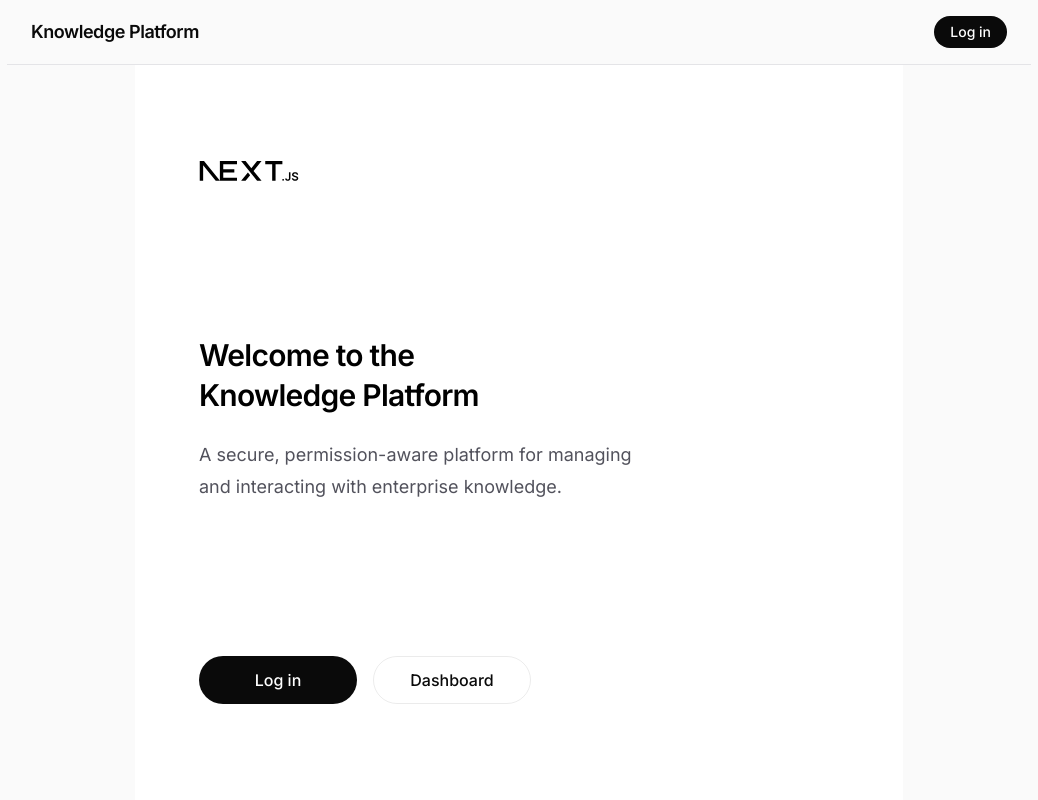
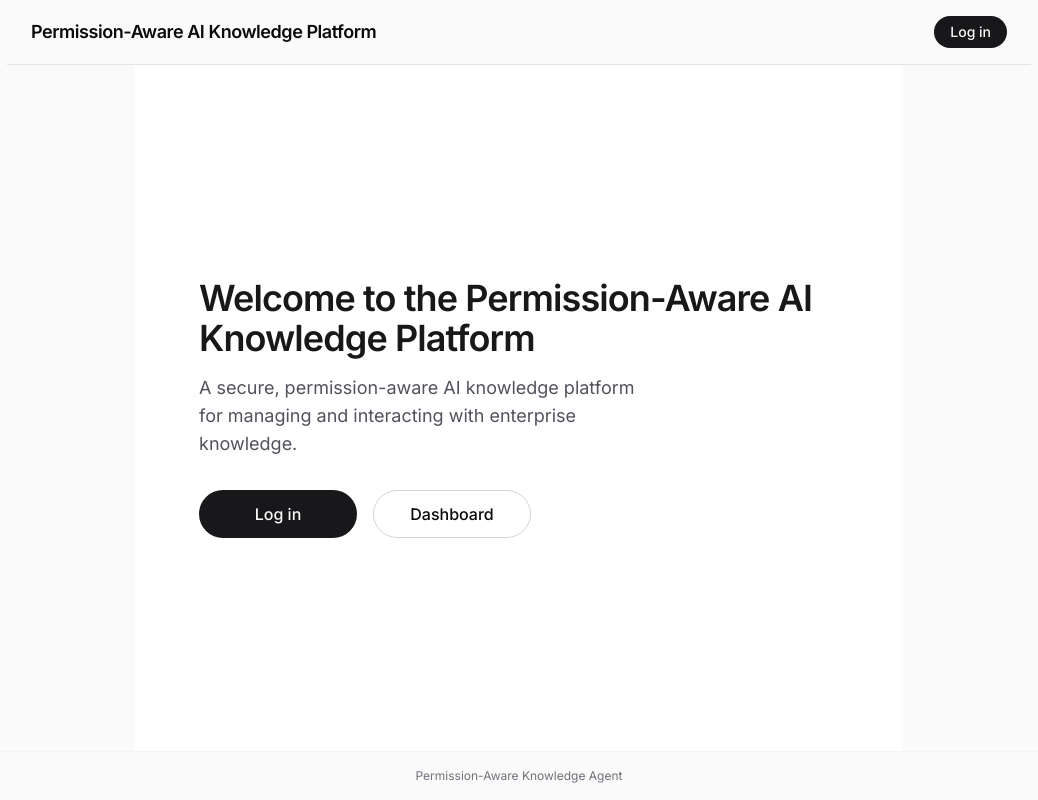
Before and after one commit to eldavi20/project-14-knowledge-platform-frontend, a Next.js app: page / in a window 1280 px wide. Shown: the whole page, without its empty margins (121-1159 px from the left). Built offline with nearby package versions, Linux system fonts and the light colour scheme.

Commit message:
refactor(frontend): clean up landing page boilerplate
- Remove default Next.js template SVGs and unused image imports

- Standardize Tailwind styling and dark mode support

- Update headings and copy to reflect the Permission-Aware AI Knowledge Platform

Refs: US-67, T-134

```diff
--- a/app/page.tsx
+++ b/app/page.tsx
@@ -1,53 +1,49 @@
-import Image from "next/image";
 import Link from "next/link";
 
 export default function Home() {
   return (
-    <div className="flex flex-col flex-1 items-center justify-between bg-zinc-50 font-sans dark:bg-black">
+    <div className="flex flex-col flex-1 items-center justify-between bg-zinc-50 font-sans dark:bg-black dark:text-zinc-50 min-h-screen">
       <header className="w-full max-w-5xl flex justify-between items-center py-4 px-6 border-b border-zinc-200 dark:border-zinc-800">
-        <span className="font-semibold text-lg tracking-tight">Knowledge Platform</span>
+        <span className="font-semibold text-lg tracking-tight">Permission-Aware AI Knowledge Platform</span>
         <nav>
           <Link
             href="/login"
-            className="inline-flex items-center justify-center rounded-full bg-foreground px-4 py-1.5 text-sm font-medium text-background transition-colors hover:bg-[#383838] dark:hover:bg-[#ccc]"
+            className="inline-flex items-center justify-center rounded-full bg-zinc-900 px-4 py-1.5 text-sm font-medium text-zinc-50 transition-colors hover:bg-zinc-700 dark:bg-zinc-100 dark:text-zinc-900 dark:hover:bg-zinc-300"
           >
             Log in
           </Link>
         </nav>
       </header>
 
-      <main className="flex flex-1 w-full max-w-3xl flex-col items-center justify-between py-24 px-16 bg-white dark:bg-black sm:items-start">
-        <Image
-          className="dark:invert h-5 w-[100px]"
-          src="/next.svg"
-          alt="Next.js logo"
-          width={100}
-          height={20}
-          priority
-        />
-        <div className="flex flex-col items-center gap-6 text-center sm:items-start sm:text-left">
-          <h1 className="max-w-xs text-3xl font-semibold leading-10 tracking-tight text-black dark:text-zinc-50">
-            Welcome to the Knowledge Platform
+      <main className="flex flex-1 w-full max-w-3xl flex-col items-center justify-center gap-8 py-24 px-16 bg-white dark:bg-black text-center sm:items-start sm:text-left">
+        <div className="flex flex-col gap-4">
+          <h1 className="text-3xl font-semibold tracking-tight text-zinc-900 dark:text-zinc-50 sm:text-4xl">
+            Welcome to the Permission-Aware AI Knowledge Platform
           </h1>
-          <p className="max-w-md text-lg leading-8 text-zinc-600 dark:text-zinc-400">
-            A secure, permission-aware platform for managing and interacting with enterprise knowledge.
+          <p className="max-w-md text-lg text-zinc-600 dark:text-zinc-400">
+            A secure, permission-aware AI knowledge platform for managing and interacting with enterprise knowledge.
           </p>
         </div>
-        <div className="flex flex-col gap-4 text-base font-medium sm:flex-row">
+
+        <div className="flex flex-col gap-4 text-base font-medium sm:flex-row w-full sm:w-auto">
           <Link
-            className="flex h-12 w-full items-center justify-center gap-2 rounded-full bg-foreground px-5 text-background transition-colors hover:bg-[#383838] dark:hover:bg-[#ccc] md:w-[158px]"
+            className="flex h-12 w-full items-center justify-center rounded-full bg-zinc-900 px-5 text-zinc-50 transition-colors hover:bg-zinc-700 dark:bg-zinc-100 dark:text-zinc-900 dark:hover:bg-zinc-300 sm:w-[158px]"
             href="/login"
           >
             Log in
           </Link>
           <Link
-            className="flex h-12 w-full items-center justify-center rounded-full border border-solid border-black/[.08] px-5 transition-colors hover:border-transparent hover:bg-black/[.04] dark:border-white/[.145] dark:hover:bg-[#1a1a1a] md:w-[158px]"
+            className="flex h-12 w-full items-center justify-center rounded-full border border-zinc-300 px-5 transition-colors hover:bg-zinc-100 dark:border-zinc-700 dark:hover:bg-zinc-900 sm:w-[158px]"
             href="/dashboard"
           >
             Dashboard
           </Link>
         </div>
       </main>
+
+      <footer className="w-full py-4 text-center text-xs text-zinc-500 dark:text-zinc-400 border-t border-zinc-100 dark:border-zinc-900">
+        Permission-Aware Knowledge Agent
+      </footer>
     </div>
   );
 }
```
